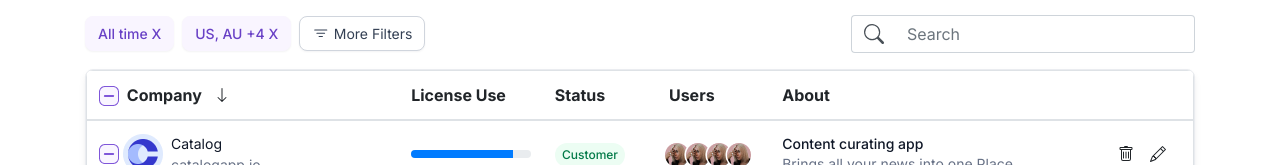
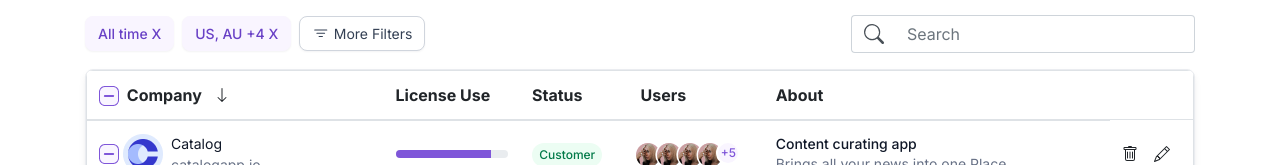
Before and after one commit to odomfavour/untitled-ui-dashboard, a Nuxt app: page / in a window 1280 px wide. Shown: the part 635-800 px from the top of the page. Built offline with nearby package versions, Linux system fonts and the light colour scheme; a web font is replaced by a local one.

Commit message:
ch: add number box

```diff
--- a/components/CompanyTable.vue
+++ b/components/CompanyTable.vue
@@ -11,6 +11,7 @@
           <b-th>License Use</b-th>
           <b-th>Status</b-th>
           <b-th>Users</b-th>
+          <b-th></b-th>
           <b-th></b-th>
           <b-th>About</b-th>
           <b-th></b-th>
@@ -67,8 +68,14 @@
               <img src="/user1.png" alt="" class="img-fluid user" />
               <img src="/user1.png" alt="" class="img-fluid user" />
               <img src="/user1.png" alt="" class="img-fluid user" />
+              <div class="rem-num">
+                <div class="d-flex align-items-center justify-content-center number-box">
+                  <p class="mb-0">+5</p>
+                </div>
+              </div>
             </div>
           </b-td>
+          <b-td></b-td>
           <b-td>
             <p class="mb-0 company-about-one">
               {{ company.aboutOne }}
@@ -77,6 +84,7 @@
               {{ company.aboutTwo }}
             </p>
           </b-td>
+          <b-td></b-td>
           <b-td>
             <b-icon icon="trash" class="mr-3" role="button"></b-icon>
             <b-icon icon="pencil" role="button"></b-icon>
@@ -85,7 +93,7 @@
       </b-tbody>
       <b-tfoot>
         <b-tr>
-          <b-td colspan="12">
+          <b-td colspan="14">
             <div class="d-none d-md-block">
               <div class="d-flex align-items-center justify-content-between">
                 <div>
@@ -197,6 +205,10 @@ export default {
   height: 0.5rem;
 }
 
+.progress-bar {
+  background: #7F56D9 !important;
+}
+
 .users-box {
   position: relative;
 }
@@ -221,6 +233,12 @@ export default {
 }
 .users-box .user:nth-child(4) {
   left: 68px;
+  top: 20px;
+}
+
+.rem-num {
+  position: absolute;
+  left: 88px;
   top: 20px;
 }
 
@@ -282,6 +300,23 @@ export default {
 
   color: #344054;
 }
+
+.number-box {
+  height: 24px;
+  width: 24px;
+  border: 2px solid #fff;
+  color: #7F56D9;
+  border-radius: 50%;
+  background: #F9F5FF;
+}
+
+.number-box p {
+  font-family: Inter;
+font-style: normal;
+font-weight: 500;
+font-size: 12px;
+}
+
 @media (min-width: 760px) {
   .table-box {
     background: #ffffff;
@@ -296,7 +331,7 @@ export default {
 }
 
 @media (max-width: 427px) {
-  .users-box .user {
+  .users-box .user, .users-box .rem-num {
     top: 50px !important;
   }
 }
```
Also changed, not shown: 2 other files (tests, documents, lock files or other folders).
